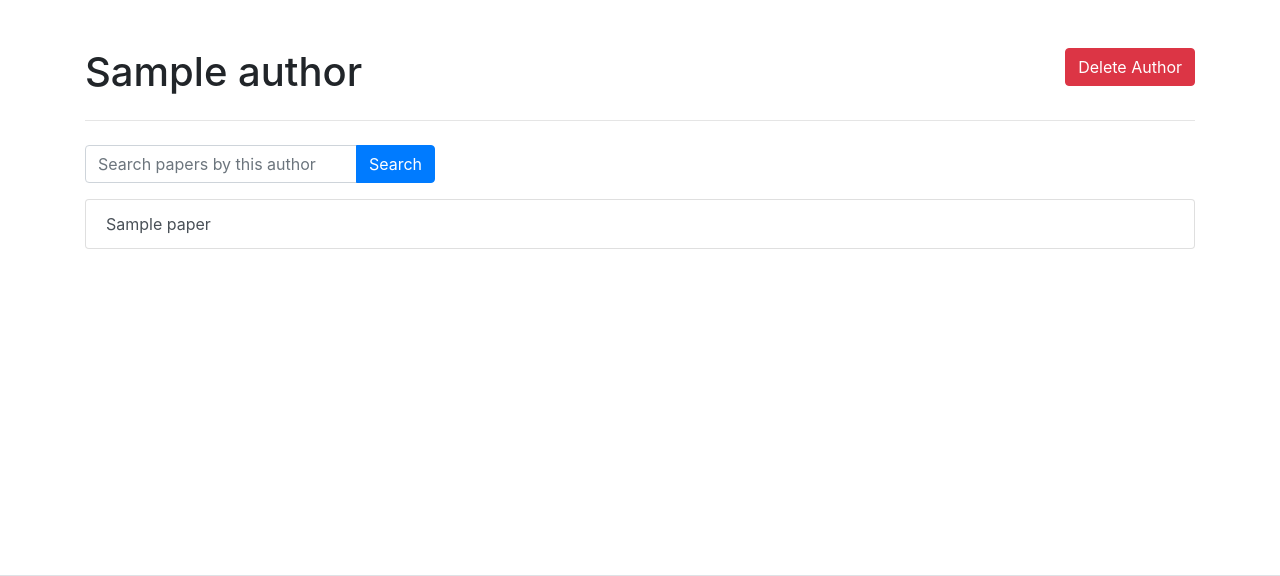
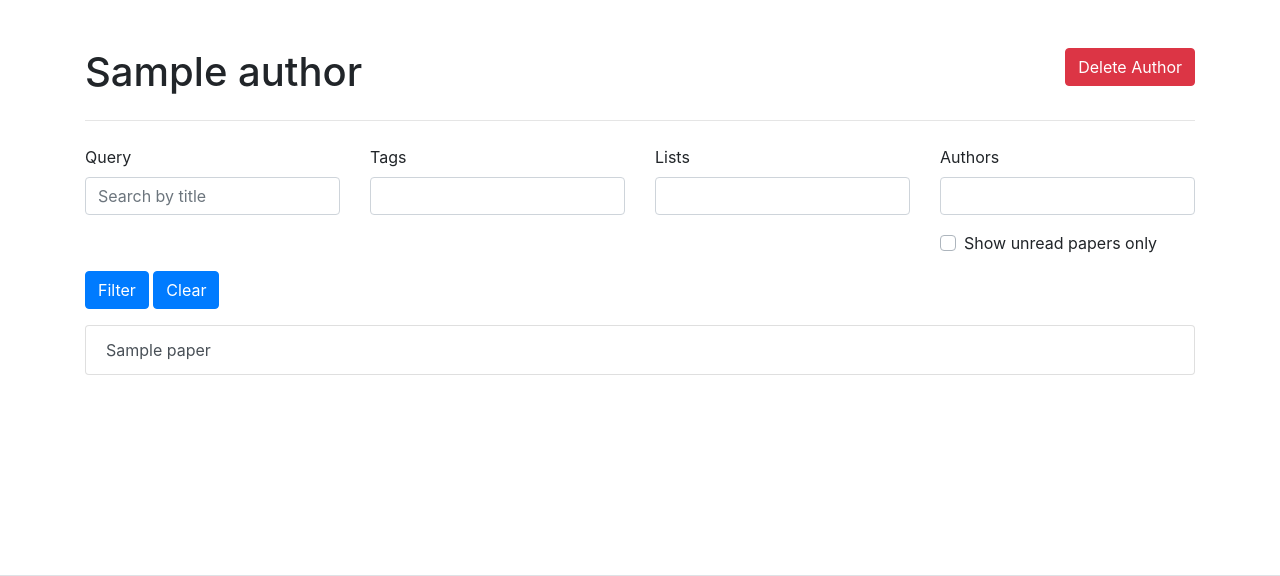
Before and after one commit to scivarolo/research-assistant, a Django app: page /authors/1/ in a window 1280 px wide. Shown: the part 56-632 px from the top of the page. Run offline with Django 3.2, Linux system fonts and the light colour scheme; a user stored in the database is signed in; tables that the repository leaves empty hold one stand-in row (values such as "Sample post"); some libraries are stand-ins or nearby versions.

Commit message:
filtering papers added to authors view

```diff
--- a/research_assistant/templates/authors/single.html
+++ b/research_assistant/templates/authors/single.html
@@ -1,5 +1,13 @@
 {% extends 'index.html' %}
 {% load crispy_forms_tags %}
+
+{% block css %}
+  {{ filter_form.media.css }}
+{% endblock css %}
+
+{% block js %}
+  {{ filter_form.media.js }}
+{% endblock js %}
 
 {% block content %}
 <div class="row">
@@ -28,10 +36,10 @@
 <hr class="mb-4">
 
 <div class="row">
-  <div class="col col-md-4">
+  <div class="col">
     <form method="post">
       {% csrf_token %}
-      {% crispy search_form %}
+      {% crispy filter_form %}
     </form>
   </div>
 </div>
@@ -40,13 +48,13 @@
 
 <div class="row">
   <div class="col">
-    {% if query and author.paper_set.all|length == 0 %}
-      <p>No papers by this author match "{{query}}". <a class="btn btn-sm btn-secondary" href="{% url 'research_assistant:single_author' author.id %}">Clear Search</a></p>
+    {% if papers|length == 0 %}
+      <p>No papers by this author match. <a class="btn btn-sm btn-secondary" href="{% url 'research_assistant:single_author' author.id %}">Clear Search</a></p>
     {% else %}
       {% if query %}<p>Search results for "{{query}}" <a class="btn btn-sm btn-secondary" href="{% url 'research_assistant:single_author' author.id %}">Clear Search</a>{% endif %}
     <ul class="list-group">
-      {% if author.paper_set.all %}
-        {% for paper in author.paper_set.all %}
+      {% if papers %}
+        {% for paper in papers %}
           <a class="list-group-item list-group-item-action" href="{% url 'research_assistant:single_paper' paper.id %}">{{ paper.title }}
             {% if not paper.is_read %}
             <span class="badge badge-danger badge-pill">Unread</span>
--- a/research_assistant/views/authors.py
+++ b/research_assistant/views/authors.py
@@ -5,8 +5,9 @@ from django.http import HttpResponseRedirect
 from django.shortcuts import render, reverse
 from django.db.models import Prefetch
 
-from research_assistant.forms import AuthorForm, SearchForm
+from research_assistant.forms import AuthorForm, SearchForm, PaperFilterForm
 from research_assistant.models import Author, Paper
+from research_assistant.utils import __filter_papers_query
 
 
 @login_required
@@ -36,30 +37,33 @@ def single_author(request, author_id):
     Also handles editing the author name when edit button is clicked.
     """
     author = Author.objects.get(pk=author_id, user=request.user)
+    papers = Paper.objects.filter(user=request.user, authors__id=author_id)
     template = "authors/single.html"
-    context = {"search_form": SearchForm(placeholder="Search papers by this author")}
+    context = {
+        "filter_form": PaperFilterForm(user=request.user, current_author=author_id),
+        "papers": papers
+    }
 
-    # if searching
-    if request.POST.get("query"):
-        query = request.POST["query"]
-        if query is not None:
-            context["query"] = query
-            # Prefetch the papers in the query
-            papers = Paper.objects.filter(title__contains=query, user=request.user)
-            author = (
-                Author.objects.filter(pk=author_id, user=request.user)
-                .prefetch_related(Prefetch("paper_set", queryset=papers))
-                .get()
-            )
-
-    # if requestiong edit
-    if request.method == "GET" and request.GET.get("edit"):
-        context["edit_author_form"] = AuthorForm(instance=author)
+    if request.POST.get("clear"):
+        pass
 
     # if saving edit
     elif request.POST.get("name"):
         author.name = request.POST["name"]
         author.save()
+
+    # if filtering papers
+    elif request.method == "POST":
+        data = request.POST.copy()
+        filtered_papers = __filter_papers_query(data, request.user)
+        filtered_papers = filtered_papers.filter(authors__id=author_id)
+
+        context["papers"] = filtered_papers
+        context["filter_form"] = PaperFilterForm(data=data, user=request.user, current_author=author_id)
+
+    # if requesting edit
+    if request.method == "GET" and request.GET.get("edit"):
+        context["edit_author_form"] = AuthorForm(instance=author)
 
     context["author"] = author
 
--- a/research_assistant/views/tags.py
+++ b/research_assistant/views/tags.py
@@ -42,7 +42,8 @@ def single_tag(request, tag_id):
     template = "tags/single.html"
     context = {
         "filter_form": PaperFilterForm(user=request.user, current_tag=tag_id),
-        "papers": papers}
+        "papers": papers
+    }
 
     # The filter form is being cleared
     if request.POST.get("clear"):
@@ -64,7 +65,6 @@ def single_tag(request, tag_id):
         # )
         context["papers"] = filtered_papers
         context["filter_form"] = PaperFilterForm(data=data, user=request.user, current_tag=tag_id)
-
 
     # if requesting edit
     elif request.method == "GET" and request.GET.get("edit"):
```
